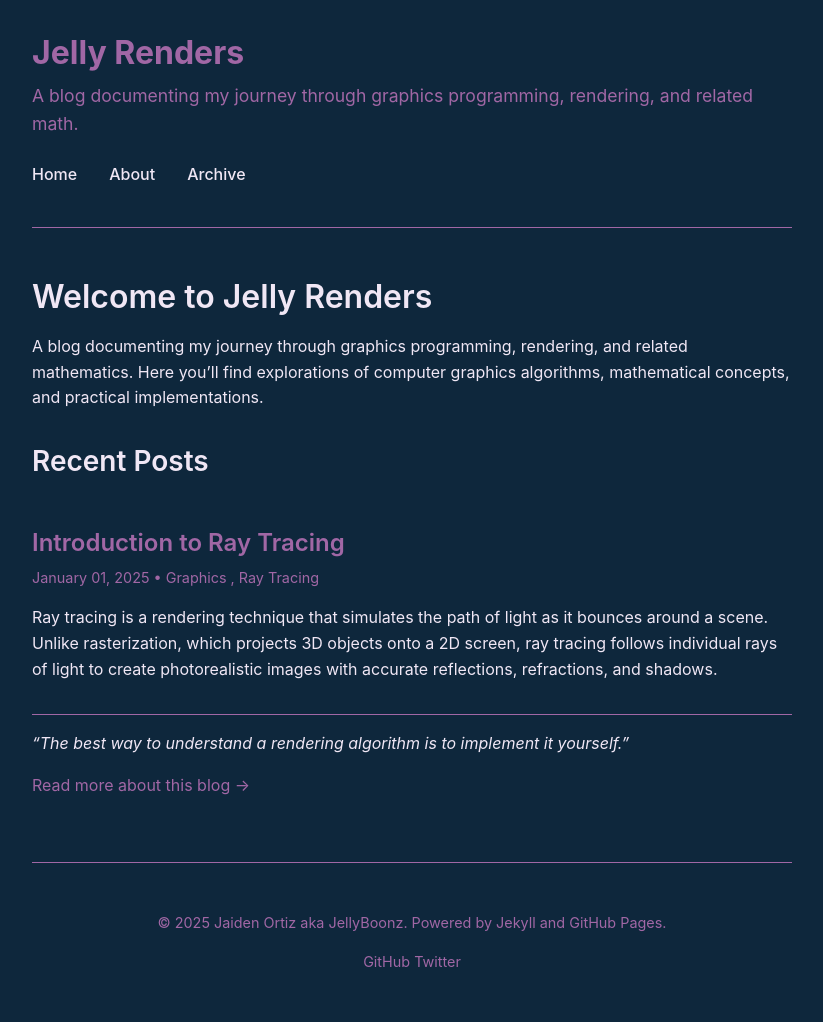
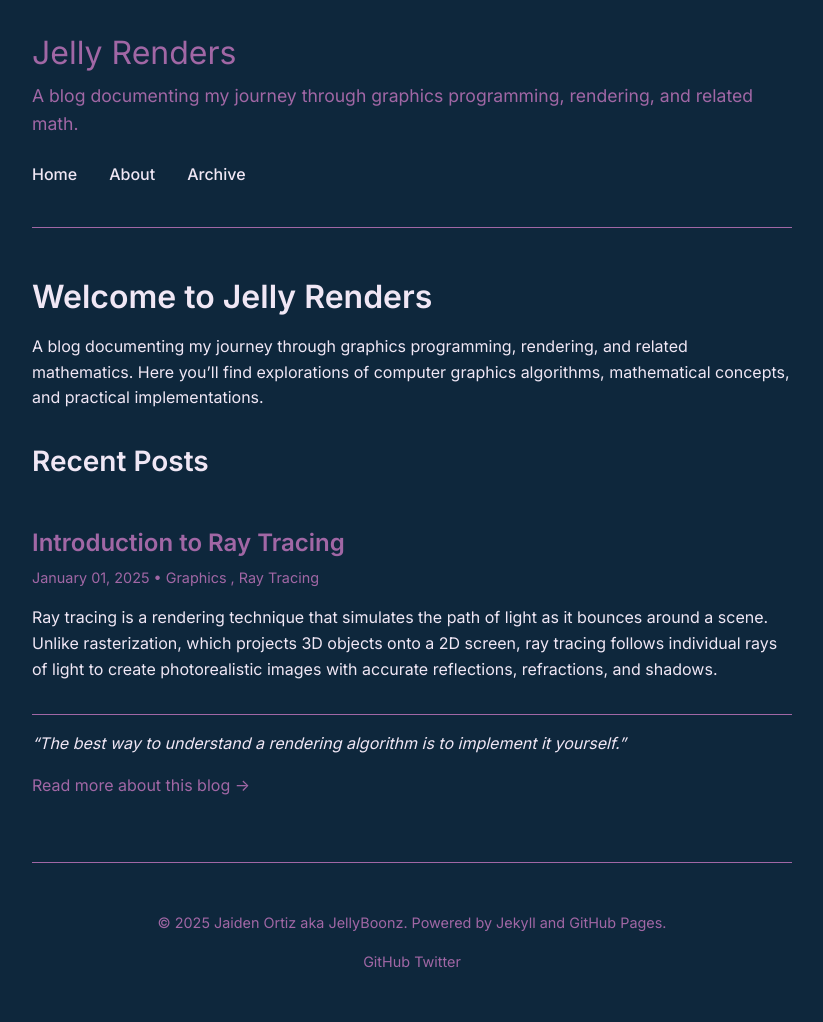
Before and after one commit to JellyBoonz/graphics-blog, a Jekyll site: the page built from index.md, in a window 1280 px wide. Shown: the whole page, without its empty margins (228-1051 px from the left). Built offline with Jekyll 4.4.1, drawn with Linux system fonts in a browser that asks for light colours.

Commit message:
Update blog content - Thu Oct 16 21:11:56 EDT 2025

```diff
--- a/_layouts/default.html
+++ b/_layouts/default.html
@@ -7,6 +7,11 @@
     <meta name="viewport" content="width=device-width, initial-scale=1">
 
     {% seo %}
+
+    <!-- Google Fonts -->
+    <link rel="preconnect" href="https://fonts.googleapis.com">
+    <link rel="preconnect" href="https://fonts.gstatic.com" crossorigin>
+    <link href="https://fonts.googleapis.com/css2?family=Inter:wght@300;400;500;600&display=swap" rel="stylesheet">
 
     <!-- Custom CSS -->
     <link rel="stylesheet" href="{{ '/assets/css/style.css' | relative_url }}">
--- a/assets/css/style.css
+++ b/assets/css/style.css
@@ -6,7 +6,7 @@
 }
 
 body {
-  font-family: -apple-system, BlinkMacSystemFont, "Segoe UI", "Roboto", "Helvetica Neue", Arial, sans-serif;
+  font-family: "Inter", "SF Pro Display", -apple-system, BlinkMacSystemFont, "Segoe UI", "Roboto", "Helvetica Neue", Arial, sans-serif;
   line-height: 1.6;
   color: #F0E7F5;
   background-color: #0E273C;
@@ -31,7 +31,7 @@ body {
 
 .site-title {
   font-size: 2rem;
-  font-weight: 700;
+  font-weight: 400;
   margin: 0;
   color: #F0E7F5;
   text-decoration: none;
--- a/preview.html
+++ b/preview.html
@@ -5,6 +5,10 @@
     <meta charset="utf-8">
     <meta name="viewport" content="width=device-width, initial-scale=1">
     <title>Jelly Renders - Preview</title>
+    <!-- Google Fonts -->
+    <link rel="preconnect" href="https://fonts.googleapis.com">
+    <link rel="preconnect" href="https://fonts.gstatic.com" crossorigin>
+    <link href="https://fonts.googleapis.com/css2?family=Inter:wght@300;400;500;600&display=swap" rel="stylesheet">
     <link rel="stylesheet" href="assets/css/style.css">
     <!-- MathJax for mathematical notation -->
     <script type="text/x-mathjax-config">
```
Also changed, not shown: index.md (line endings or trailing spaces).
